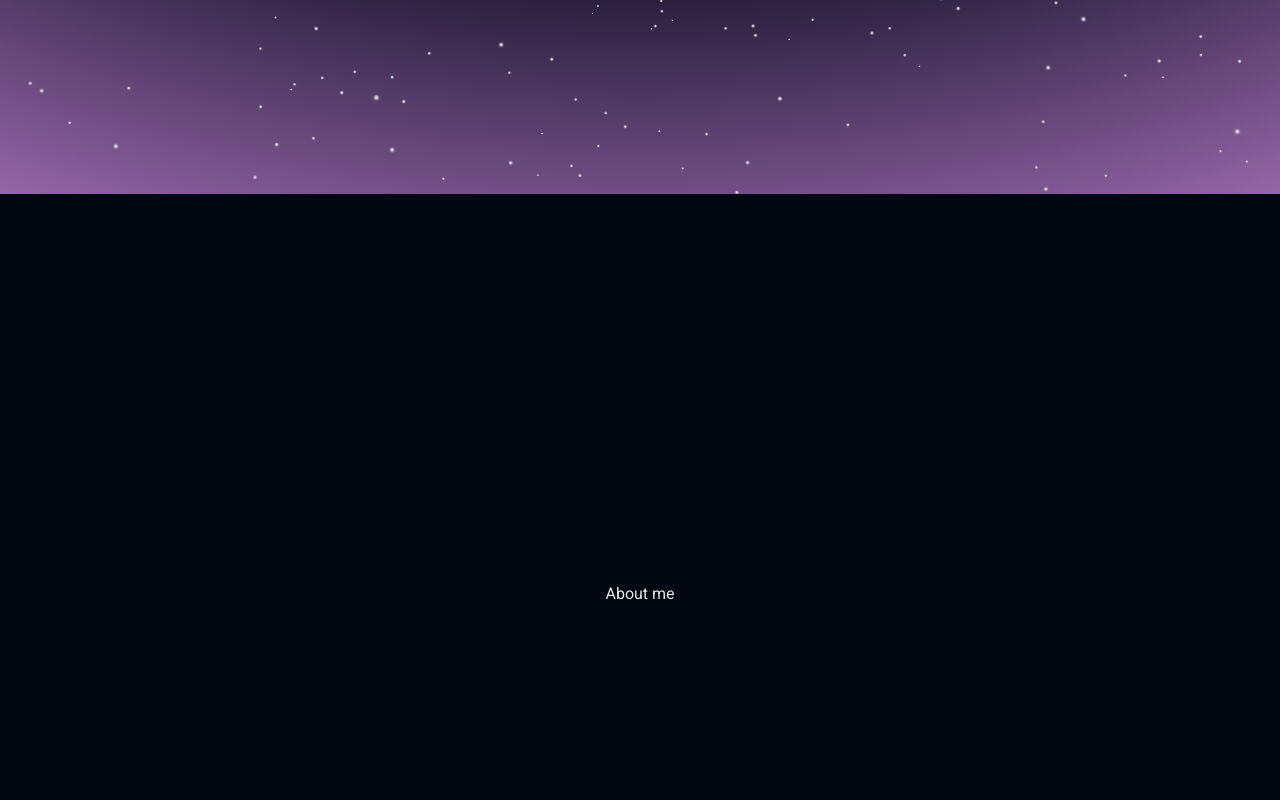
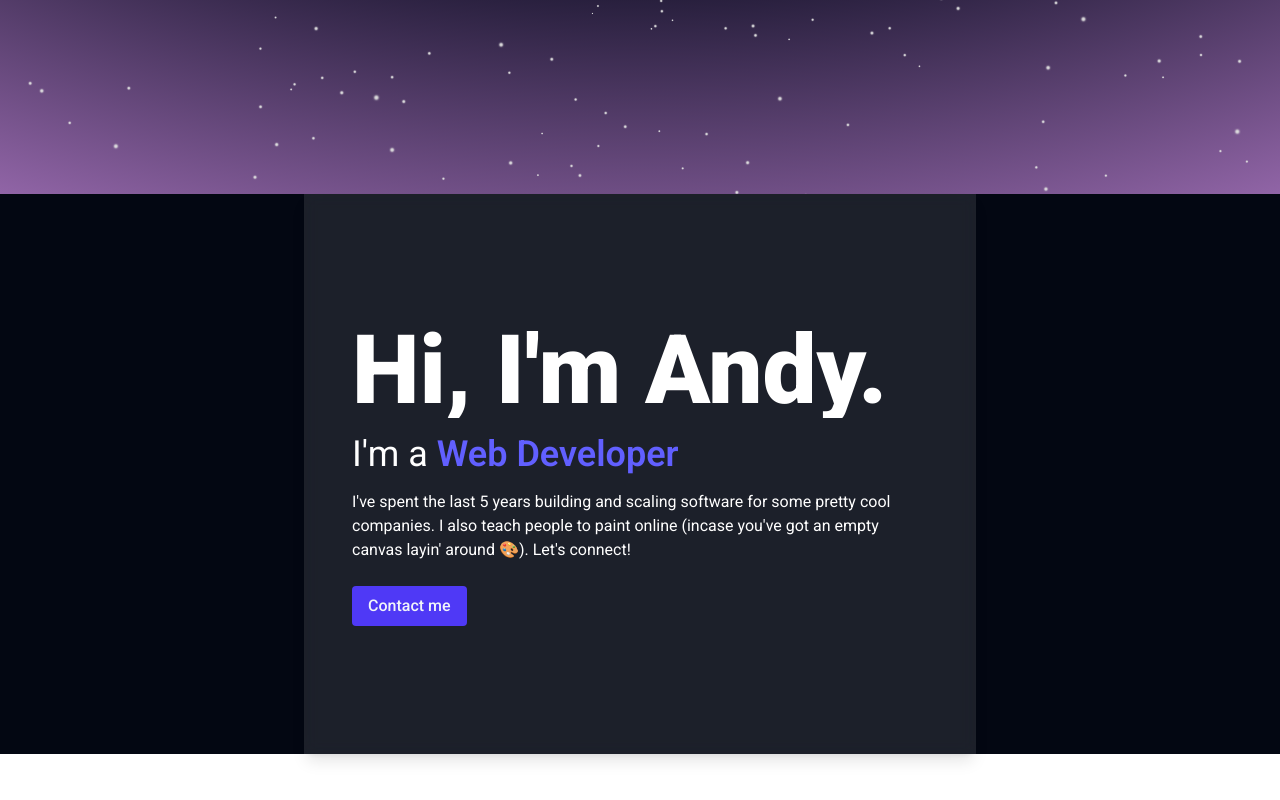
Before and after one commit to Jon3r/onlynext-2.0, a Next.js app: page / in a window 1280 px wide. Shown: the part 606-1406 px from the top of the page. After the commit the page ends 1360 px from the top, so only its background shows below. Built offline with nearby package versions, Linux system fonts and the light colour scheme; a web font is replaced by a local one.

Commit message:
Add animated section

```diff
--- a/app/components/About.tsx
+++ b/app/components/About.tsx
@@ -1,41 +1,92 @@
 'use client'
 import { Stars } from "@react-three/drei";
 import { Canvas } from "@react-three/fiber";
-import React, { useEffect } from "react";
+import Image from "next/image";
+import React, { useEffect, useRef } from "react";
 import {
     useMotionTemplate,
     useMotionValue,
     motion,
     animate,
+    useInView,
+    useAnimation
 } from "framer-motion";
 
-const COLORS_TOP = ["#13FFAA", "#1E67C6", "#CE84CF", "#DD335C"];
+
+export const About = () => {
+    return (
+        <section className="text-slat-100 overflow-hidden bg-white/10 shadow-lg backdrop-blur-sm px-8 py-24 md:px-12 md:py-32">
+            <div className="relative mx-auto max-w-5xl">
+                <div className="pointer-events-none relative z-10">
+                    <Reveal>
+                        <h1 className="pointer-events-auto text-6xl font-black text-white md:text-8xl">
+                            Hi, I'm Andy<span className="text-white">.</span>
+                        </h1>
+                    </Reveal>
+                    <Reveal>
+                        <h2 className="pointer-events-auto my-2 text-2xl text-white md:my-4 md:text-4xl">
+                            I'm a{" "}
+                            <span className="font-semibold text-indigo-500">
+                                Web Developer
+                            </span>
+                        </h2>
+                    </Reveal>
+                    <Reveal>
+                        <p className="pointer-events-auto max-w-xl text-sm text-white md:text-base">
+                            I've spent the last 5 years building and scaling software for some
+                            pretty cool companies. I also teach people to paint online (incase
+                            you've got an empty canvas layin' around 🎨). Let's connect!
+                        </p>
+                    </Reveal>
+                    <Reveal>
+                        <button className="pointer-events-auto mt-4 rounded bg-indigo-600 px-4 py-2 font-medium text-slate-100 transition-all hover:bg-indigo-700 active:scale-95 md:mt-6">
+                            Contact me
+                        </button>
+                    </Reveal>
+                </div>
+            </div>
+        </section>
+    );
+};
 
 
-export default function About() {
-    const color = useMotionValue(COLORS_TOP[0]);
+export const Reveal = ({ children }: { children: any }) => {
+    const ref = useRef(null);
+    const isInView = useInView(ref, { once: true, amount: "all", margin: "0px 100px -50px 0px" });
+
+    const mainControls = useAnimation();
+    const slideControls = useAnimation();
 
     useEffect(() => {
-        animate(color, COLORS_TOP, {
-            ease: "easeInOut",
-            duration: 10,
-            repeat: Infinity,
-            repeatType: "mirror",
-        });
-    }, []);
+        if (isInView) {
+            mainControls.start("visible");
+            slideControls.start("visible");
+        }
+    }, [isInView]);
 
-
-
-    const border = useMotionTemplate`1px solid ${color}`;
-    const boxShadow = useMotionTemplate`0px 4px 24px ${color}`;
     return (
-
-        <motion.section
-            className="relative grid min-h-screen w-full place-content-center overflow-hidden px-4 py-24 text-gray-200  top-0 z-10"
-        >
-            <motion.div>
-                <h1>About me</h1>
+        <div ref={ref} className="relative w-fit overflow-hidden">
+            <motion.div
+                variants={{
+                    hidden: { opacity: 0, y: 75 },
+                    visible: { opacity: 1, y: 0 },
+                }}
+                initial="hidden"
+                animate={mainControls}
+                transition={{ duration: 0.5, delay: 0.25 }}
+            >
+                {children}
             </motion.div>
-        </motion.section >
+            <motion.div
+                variants={{
+                    hidden: { left: 0 },
+                    visible: { left: "100%" },
+                }}
+                initial="hidden"
+                animate={slideControls}
+                transition={{ duration: 0.5, ease: "easeIn" }}
+                className="absolute bottom-1 left-0 right-0 top-1 z-20 bg-white/10"
+            />
+        </div>
     );
-}
+};
--- a/app/components/Hero.tsx
+++ b/app/components/Hero.tsx
@@ -1,6 +1,7 @@
 'use client'
 import Nav from "./Nav";
 import React, { useEffect } from "react";
+import Link from "next/link";
 import { FiArrowRight } from "react-icons/fi";
 import {
     useMotionTemplate,
@@ -40,6 +41,7 @@ export const AuroraHero = () => {
                     A Web Developer<br />
                     Based in Sydney, Australia
                 </p>
+                <Link href="#about">
                     <motion.button
                         style={{
                             border,
@@ -51,11 +53,12 @@ export const AuroraHero = () => {
                         whileTap={{
                             scale: 0.985,
                         }}
-                    className="font-ze-dots group relative flex w-fit items-center gap-1.5 rounded-full bg-gray-950/10 px-4 py-2 text-gray-50 transition-colors hover:bg-gray-950/50"
+                        className="cursor-pointer font-ze-dots group relative flex w-fit items-center gap-1.5 rounded-full bg-gray-950/10 px-4 py-2 text-gray-50 transition-colors hover:bg-gray-950/50"
                     >
                         Get to know me
                         <FiArrowRight className="transition-transform group-hover:-rotate-270 group-hover:ease-in-out group-hover:duration-200 group-active:-rotate-12 group-click:-rotate-270" />
                     </motion.button>
+                </Link>
             </div >
         </motion.section >
     );
--- a/app/globals.css
+++ b/app/globals.css
@@ -18,6 +18,10 @@
   }
 }
 
+html {
+  scroll-behavior: smooth;
+}
+
 body {
   background: var(--background);
   color: var(--foreground);
--- a/app/page.tsx
+++ b/app/page.tsx
@@ -1,7 +1,7 @@
 'use client'
 import Image from "next/image";
 import { AuroraHero } from "./components/Hero";
-import About from "./components/About";
+import { About } from "./components/About";
 import { Stars } from "@react-three/drei";
 import { Canvas } from "@react-three/fiber";
 import React, { useEffect } from "react";
--- a/package.json
+++ b/package.json
@@ -11,6 +11,7 @@
   "dependencies": {
     "@react-three/drei": "^10.7.7",
     "@react-three/fiber": "^9.4.0",
+    "animejs": "^4.2.2",
     "motion": "^12.23.24",
     "next": "16.0.3",
     "react": "19.2.0",
```
Also changed, not shown: public/img/img.jpg (added), 1 other file (tests, documents, lock files or other folders). Lines whose indentation alone changed are shown as unchanged.
